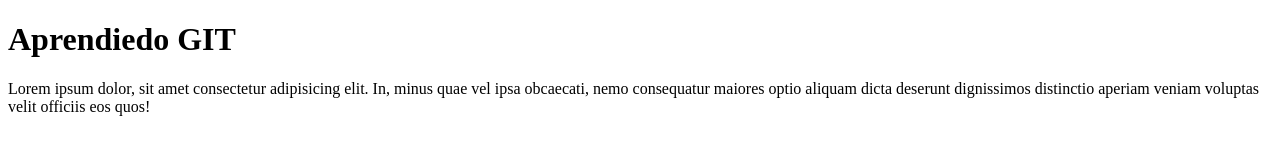
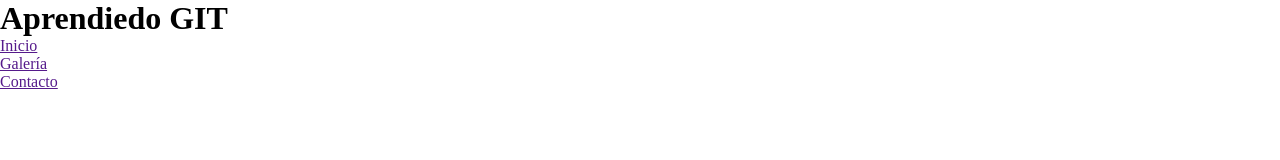
Before and after one commit to xednim/github1, a plain HTML site: page index.html in a window 1280 px wide. Drawn offline with Linux system fonts and the light colour scheme.

Commit message:
agregué nav y estilos

```diff
--- a/css/estilo.css
+++ b/css/estilo.css
@@ -0,0 +1,5 @@
+*{
+    margin: 0;
+    padding: 0;
+    box-sizing: border-box;
+}
--- a/index.html
+++ b/index.html
@@ -9,7 +9,14 @@
 <body>
     <header>
         <h1>Aprendiedo GIT</h1>
-        <p>Lorem ipsum dolor, sit amet consectetur adipisicing elit. In, minus quae vel ipsa obcaecati, nemo consequatur maiores optio aliquam dicta deserunt dignissimos distinctio aperiam veniam voluptas velit officiis eos quos!</p>
+        <nav>
+            <ul>
+                <li><a href="">Inicio</a></li>
+                <li><a href="">Galería</a></li>
+                <li><a href="">Contacto</a></li>
+            </ul>
+        </nav>
+
     </header>
     <main>
 
```
